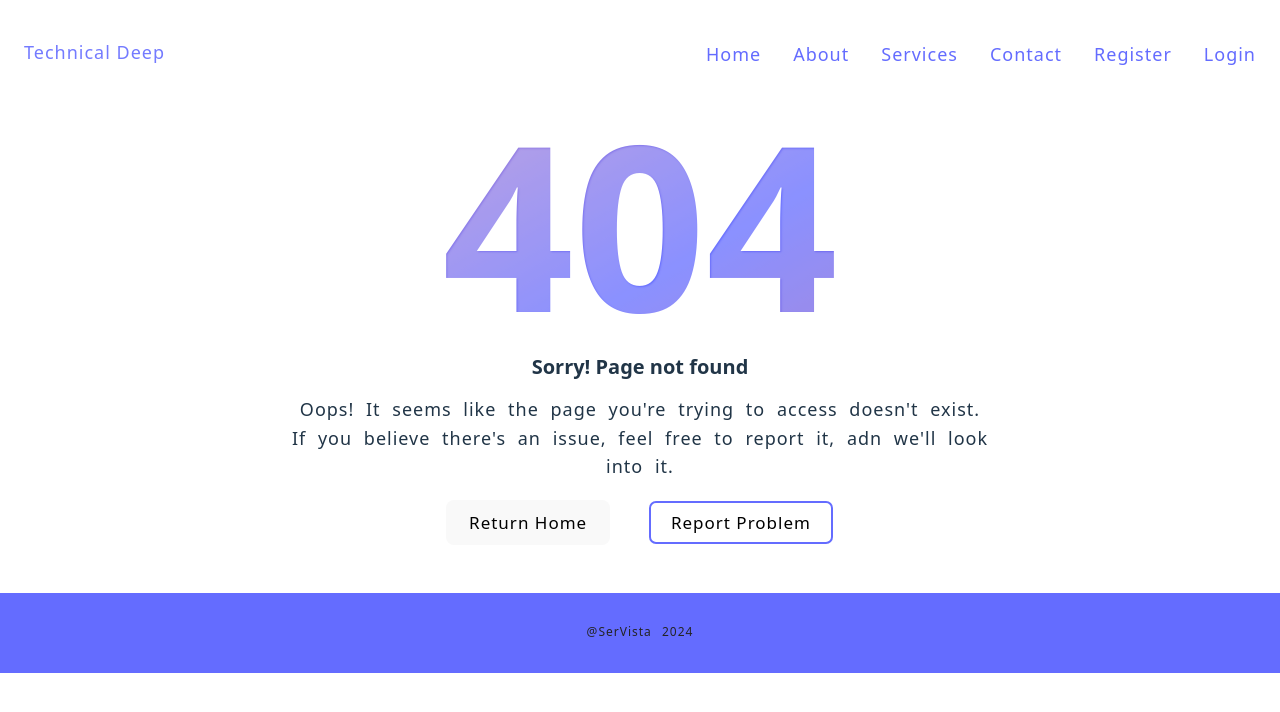
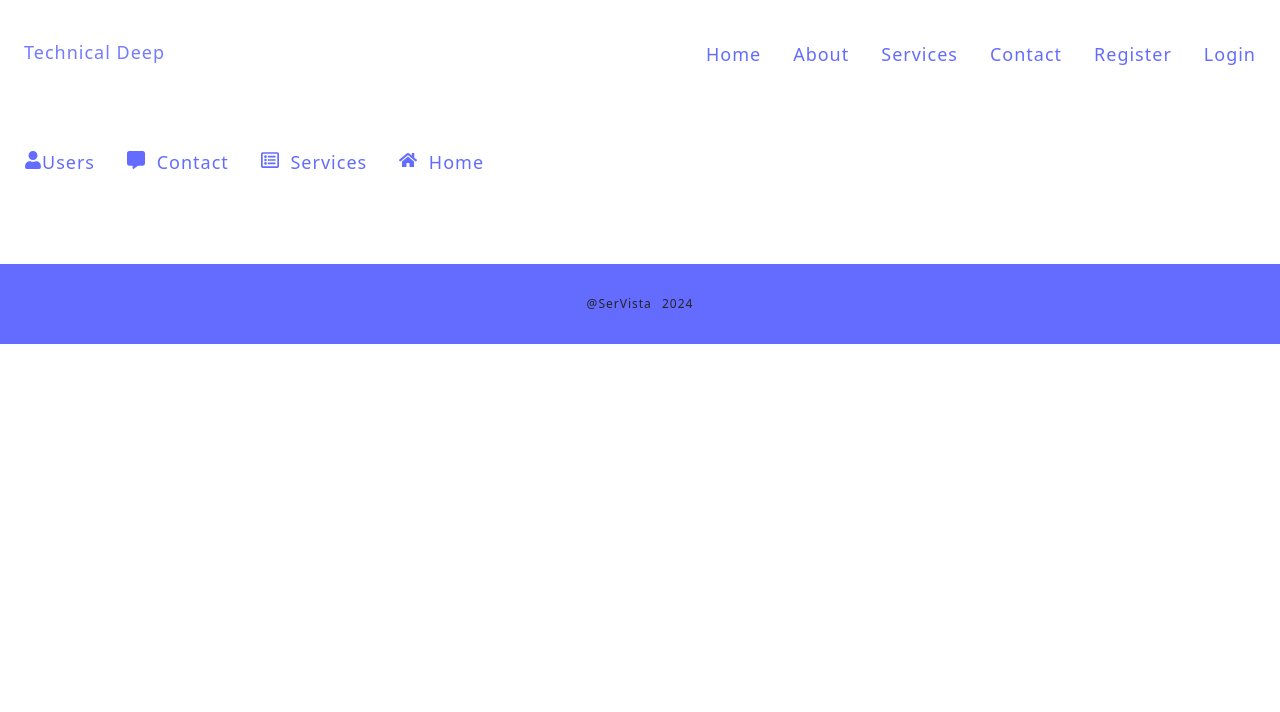
Before and after one commit to Deep-20/SerVista, a React (Vite) app in the folder client/: page /admin in a window 1280 px wide. Shown: the top 712 px of the page. Built offline with nearby package versions, Linux system fonts and the light colour scheme; no server answers.

Commit message:
Getting Users data on admin panel

```diff
--- a/client/package.json
+++ b/client/package.json
@@ -12,6 +12,7 @@
   "dependencies": {
     "react": "^18.2.0",
     "react-dom": "^18.2.0",
+    "react-icons": "^5.2.1",
     "react-router-dom": "^6.23.1",
     "react-toastify": "^10.0.5"
   },
--- a/client/src/App.jsx
+++ b/client/src/App.jsx
@@ -9,6 +9,9 @@
 import { Navbar } from "./components/Navbar";
 import { Footer } from "./components/Footer";
 import { Logout } from "./pages/Logout";
+import { AdminLayout } from "./components/layouts/Admin-Layout";
+import { AdminUsers } from "./pages/Admin-Users";
+import { AdminContacts } from "./pages/Admin-Contacts";
 
 const App = () => {
   return (
@@ -24,6 +27,10 @@
           <Route path="/login" element={<Login />} />
           <Route path="/logout" element={<Logout />} />
           <Route path="*" element={<Error />} />
+          <Route path="/admin" element={<AdminLayout />}>
+            <Route path="users" element={<AdminUsers />} />
+            <Route path="contacts" element={<AdminContacts />} />
+          </Route>
         </Routes>
         <Footer />
       </BrowserRouter>
--- /dev/null
+++ b/client/src/components/layouts/Admin-Layout.jsx
@@ -0,0 +1,40 @@
+import { NavLink, Outlet } from "react-router-dom";
+import { FaUser, FaRegListAlt, FaHome } from "react-icons/fa";
+import { FaMessage } from "react-icons/fa6";
+
+export const AdminLayout = () => {
+  return (
+    <>
+      <header>
+        <div className="container">
+          <nav>
+            <ul>
+              <li>
+                <NavLink to="/admin/users">
+                  <FaUser />
+                  Users
+                </NavLink>
+              </li>
+              <li>
+                <NavLink to="/admin/contacts">
+                  <FaMessage /> Contact
+                </NavLink>
+              </li>
+              <li>
+                <NavLink to="/service">
+                  <FaRegListAlt /> Services
+                </NavLink>
+              </li>
+              <li>
+                <NavLink to="/">
+                  <FaHome /> Home
+                </NavLink>
+              </li>
+            </ul>
+          </nav>
+        </div>
+      </header>
+      <Outlet />
+    </>
+  );
+};
--- /dev/null
+++ b/client/src/pages/Admin-Contacts.jsx
@@ -0,0 +1,3 @@
+export const AdminContacts = () => {
+  return <h1>Admin Contacts Page</h1>;
+};
--- /dev/null
+++ b/client/src/pages/Admin-Users.jsx
@@ -0,0 +1,64 @@
+import { useEffect, useState } from "react";
+import { useAuth } from "../store/auth";
+
+export const AdminUsers = () => {
+  const [users, setUsers] = useState([]);
+
+  const { authorizationToken } = useAuth();
+
+  const getAllUsersData = async () => {
+    try {
+      const response = await fetch("http://localhost:5000/api/admin/users", {
+        method: "GET",
+        headers: {
+          Authorization: authorizationToken,
+        },
+      });
+
+      console.log("Response admin suers:", response);
+      const data = await response.json();
+      console.log("Data Admin Users: ", data);
+      setUsers(data);
+    } catch (error) {
+      console.log(error);
+    }
+  };
+  useEffect(() => {
+    getAllUsersData();
+  }, []);
+  return (
+    <>
+      <section className="admin-users-section">
+        <div className="container">
+          <h1>Admin Users Data</h1>
+        </div>
+        <div className="container admin-users">
+          <table>
+            <thead>
+              <tr>
+                <th>Name</th>
+                <th>Email</th>
+                <th>Phone</th>
+                <th>Update</th>
+                <th>Delete</th>
+              </tr>
+            </thead>
+            <tbody>
+              {users.map((curUser, index) => {
+                return (
+                  <tr key={index}>
+                    <td>{curUser.username} </td>
+                    <td>{curUser.email}</td>
+                    <td>{curUser.phone}</td>
+                    <td>Edit</td>
+                    <td>Delete</td>
+                  </tr>
+                );
+              })}
+            </tbody>
+          </table>
+        </div>
+      </section>
+    </>
+  );
+};
--- a/client/src/store/auth.jsx
+++ b/client/src/store/auth.jsx
@@ -7,6 +7,7 @@
   const [token, setToken] = useState(localStorage.getItem("token"));
   const [user, setUser] = useState("");
   const [services, setServices] = useState("");
+  const authorizationToken = `Bearer ${token}`;
 
   const storeTokenInLS = (serverToken) => {
     setToken(serverToken);
@@ -27,7 +28,7 @@
       const response = await fetch("http://localhost:5000/api/auth/user", {
         method: "GET",
         headers: {
-          Authorization: `Bearer ${token}`,
+          Authorization: authorizationToken,
         },
       });
 
@@ -67,7 +68,14 @@
 
   return (
     <AuthContext.Provider
-      value={{ isLoggedIn, storeTokenInLS, LogoutUser, user, services }}
+      value={{
+        isLoggedIn,
+        storeTokenInLS,
+        LogoutUser,
+        user,
+        services,
+        authorizationToken,
+      }}
     >
       {children}
     </AuthContext.Provider>
```
